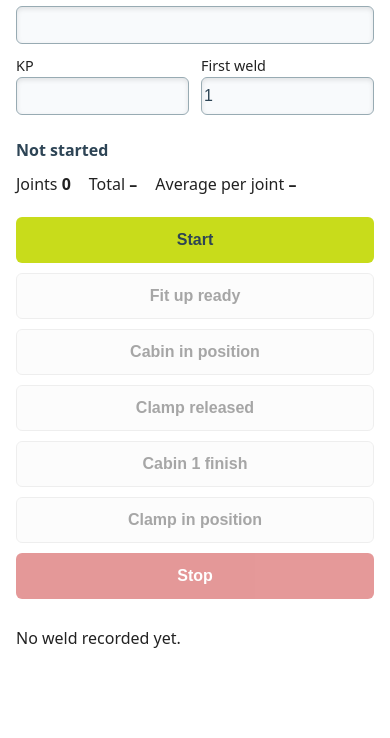
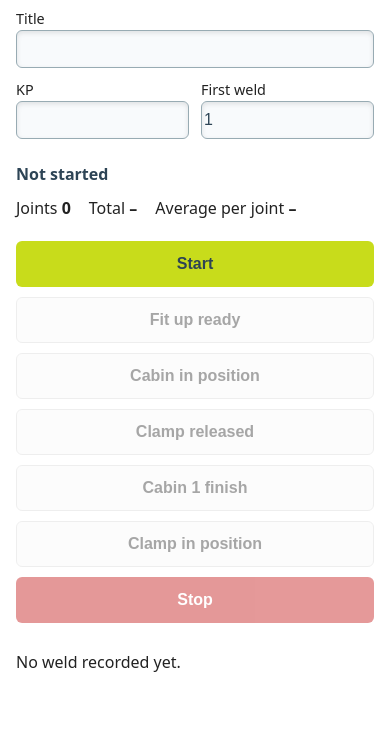
Before and after one commit to Frenchworks/production-timing, a plain HTML site: page index.html in a window 390 px wide. Shown: the part 106-844 px from the top of the page. Drawn offline with Linux system fonts and the light colour scheme.

Commit message:
Timing mobile: no header band; title and menu lower in portrait
Co-Authored-By: Claude Haiku 5.5 <noreply@anthropic.com>

```diff
--- a/index.html
+++ b/index.html
@@ -47,7 +47,8 @@
       .mode-menu p { margin: 0; font-size: 0.8em; opacity: 0.8; }
       .mode-menu button { min-height: 48px; border: 1px solid var(--boxborder); border-radius: 6px; background: var(--bg); color: var(--fg); font-size: 1em; font-weight: bold; cursor: pointer; text-align: left; padding: 0 14px; }
       .mode-menu button[aria-pressed="true"] { background: var(--accent); color: var(--on-accent); border-color: var(--darken); }
-        body::before { content: ""; position: fixed; inset: 0 0 auto 0; height: env(safe-area-inset-top, 0px); background: #456a83; z-index: 10; }
+              /* portrait: the title and the menu sit lower, under the status bar */
+      @media (orientation: portrait) { body { padding-top: max(36px, calc(env(safe-area-inset-top, 0px) + 24px)); } }
     </style>
   </head>
   <body>
```
Also changed, not shown: chart.html (+1 -2 lines), sessions.html (+1 -2 lines).
